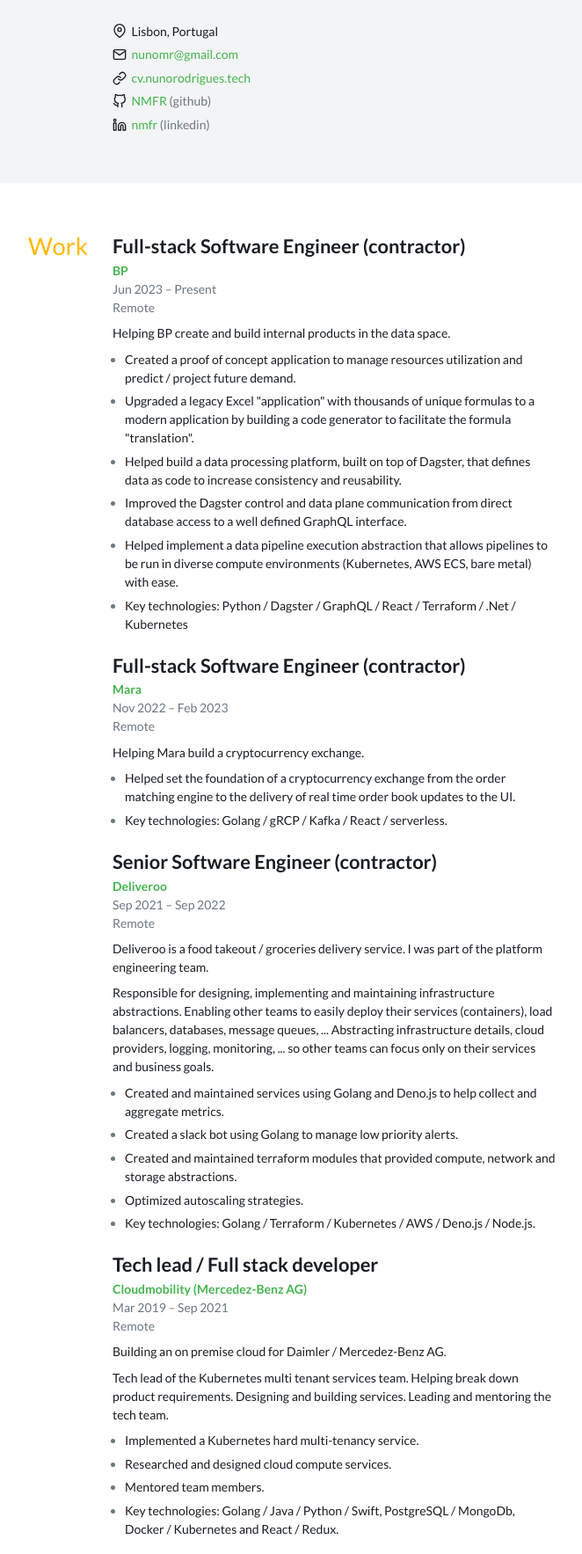
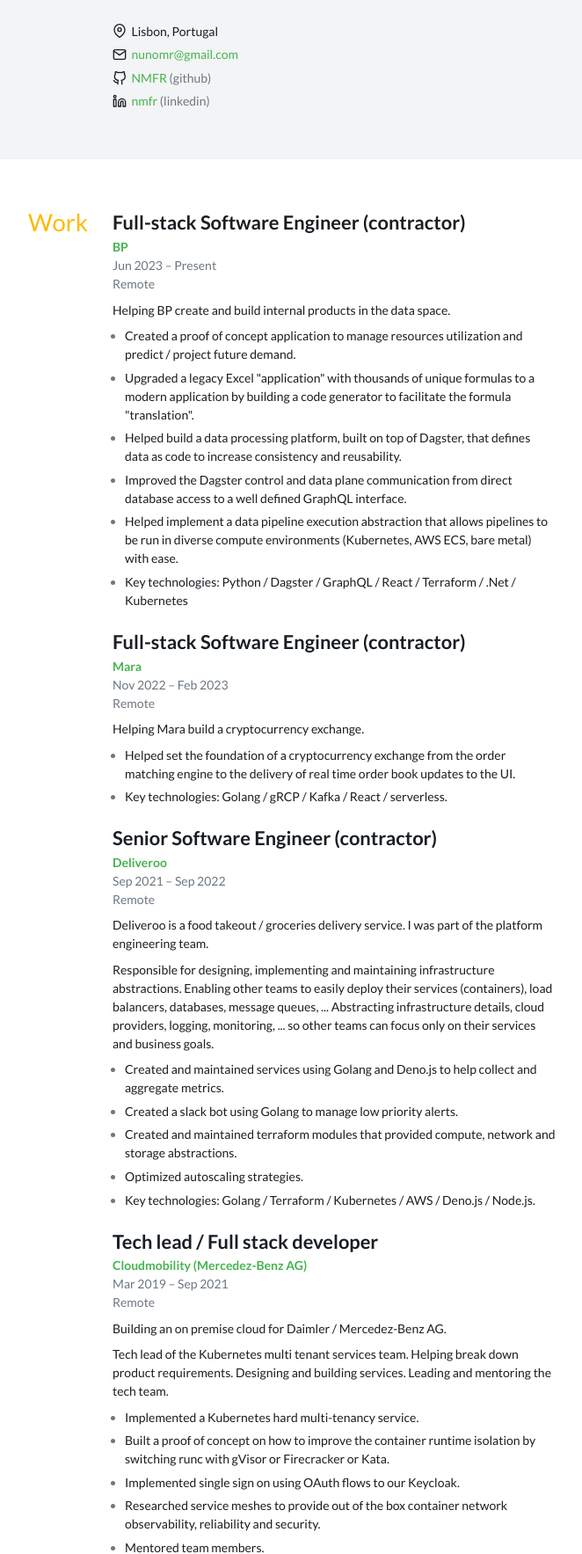
Before and after one commit to NMFR/cv, a plain HTML site: page index.html in a window 1280 px wide. Shown: the part 355-2122 px from the top of the page at 88% size, without its empty margins (358-1020 px from the left). Drawn offline with Linux system fonts and the light colour scheme.

Commit message:
Deploying to gh-pages from @ NMFR/cv@eb2d600e23549625dbd385e6e29d08fe98bc5806 🚀

```diff
--- a/index.html
+++ b/index.html
@@ -355,7 +355,7 @@
   </head>
   <body>
     <header class="masthead">
-      <img src="assets/avatar.jpg" alt="" />
+      <img src="https://cv.nunorodrigues.tech/assets/avatar.jpg" alt="" />
       <div>
         <h1>Nuno Rodrigues</h1>
         <h2>Engineering Lead / Full-stack Software Engineer</h2>
@@ -388,14 +388,6 @@
           </svg>
 
           <a href="mailto:nunomr@gmail.com">nunomr@gmail.com</a>
-        </li>
-        <li>
-          <svg viewBox="0 0 24 24" class="icon link">
-            <path d="M10 13a5 5 0 0 0 7.54.54l3-3a5 5 0 0 0-7.07-7.07l-1.72 1.71" />
-            <path d="M14 11a5 5 0 0 0-7.54-.54l-3 3a5 5 0 0 0 7.07 7.07l1.71-1.71" />
-          </svg>
-
-          <a href="https://cv.nunorodrigues.tech/">cv.nunorodrigues.tech</a>
         </li>
 
         <li>
@@ -552,7 +544,19 @@
           </p>
           <ul>
             <li><p>Implemented a Kubernetes hard multi-tenancy service.</p></li>
-            <li><p>Researched and designed cloud compute services.</p></li>
+            <li>
+              <p>
+                Built a proof of concept on how to improve the container runtime isolation by switching runc with gVisor
+                or Firecracker or Kata.
+              </p>
+            </li>
+            <li><p>Implemented single sign on using OAuth flows to our Keycloak.</p></li>
+            <li>
+              <p>
+                Researched service meshes to provide out of the box container network observability, reliability and
+                security.
+              </p>
+            </li>
             <li><p>Mentored team members.</p></li>
             <li>
               <p>
```
